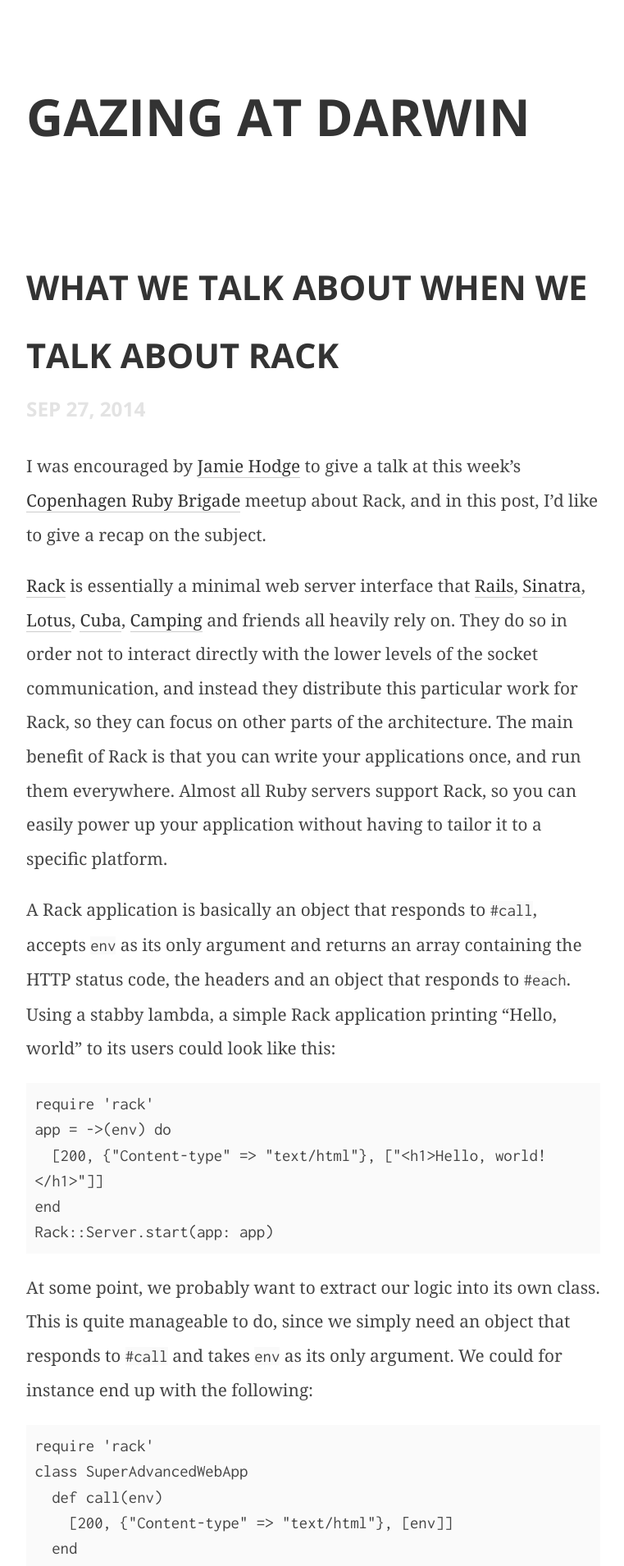
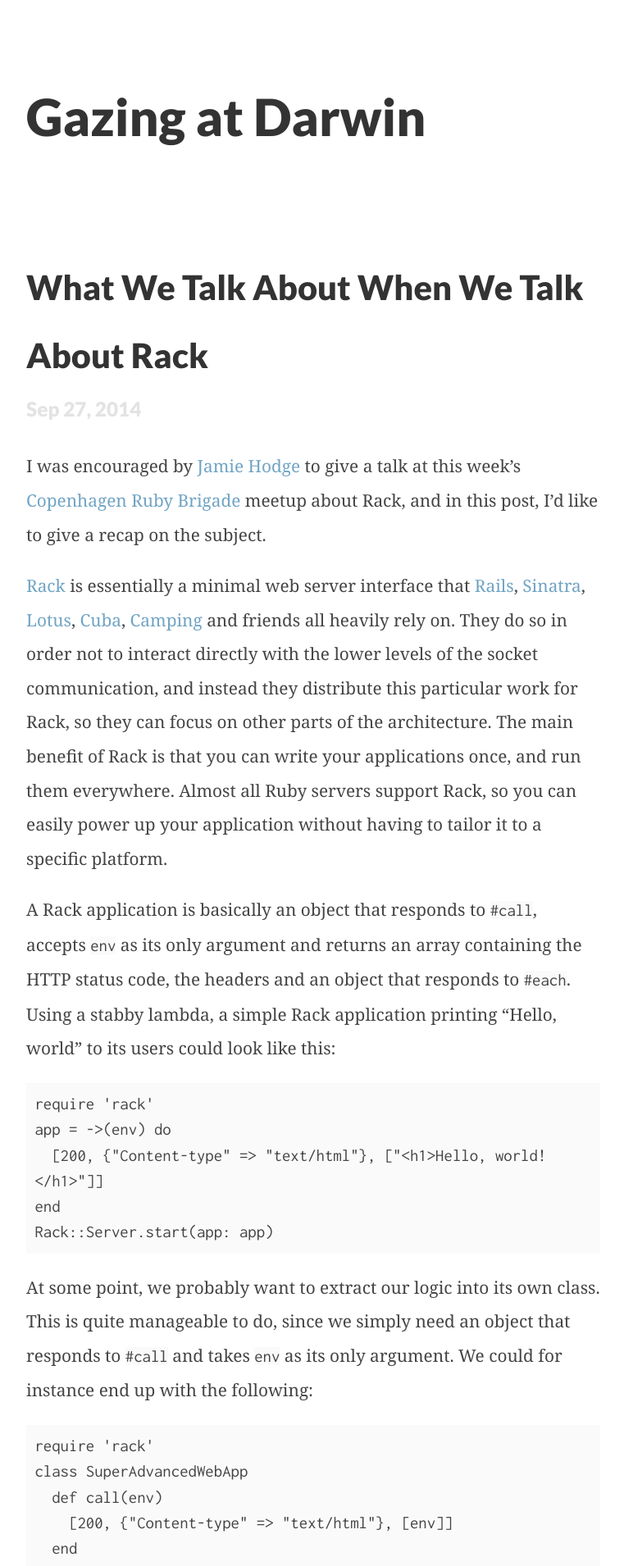
Before and after one commit to majjoha/majjoha.github.io, a Jekyll site: the page built from index.html, in a window 1280 px wide. Shown: the top 1910 px of the page at 82% size, without its empty margins (258-1019 px from the left). Built offline with Jekyll 4.4.1, drawn with Linux system fonts in a browser that asks for light colours; Markdown is read by kramdown in place of the engine named in the settings; comment, search, counter and statistics services are not loaded.

Commit message:
Change styling of fonts and links.

```diff
--- a/css/stylesheet.scss
+++ b/css/stylesheet.scss
@@ -4,6 +4,9 @@
 @import url(http://fonts.googleapis.com/css?family=Open+Sans:300,700);
 @import url(http://fonts.googleapis.com/css?family=Noto+Serif:400,700);
 @import url(http://fonts.googleapis.com/css?family=Inconsolata);
+@import url(http://fonts.googleapis.com/css?family=Lato:900);
+
+$blue: #70a4c4;
 
 body {
   background-color: #fff;
@@ -15,8 +18,8 @@
 }
 
 h1, h2, h3, h4 {
-  font-family: "Open Sans", sans-serif;
-  text-transform: uppercase;
+  font-family: "Lato", sans-serif;
+  font-weight: 900;
 }
 
 h1 {
@@ -36,6 +39,10 @@
   border-bottom: none;
 }
 
+nav {
+  text-align: left;
+}
+
 .date {
   color: #e3e3e3;
   margin: 0 0 1em 0;
@@ -44,7 +51,6 @@
 a {
   color: #333;
   text-decoration: none;
-  border-bottom: 1px solid #ccc;
 }
 
 hr {
@@ -77,6 +83,13 @@
 .posts {
   margin: 0;
   padding: 0;
+
+  p a {
+    color: $blue;
+    &:hover {
+      color: darken($blue, 10%);
+    }
+  }
 }
 
 .post {
```
